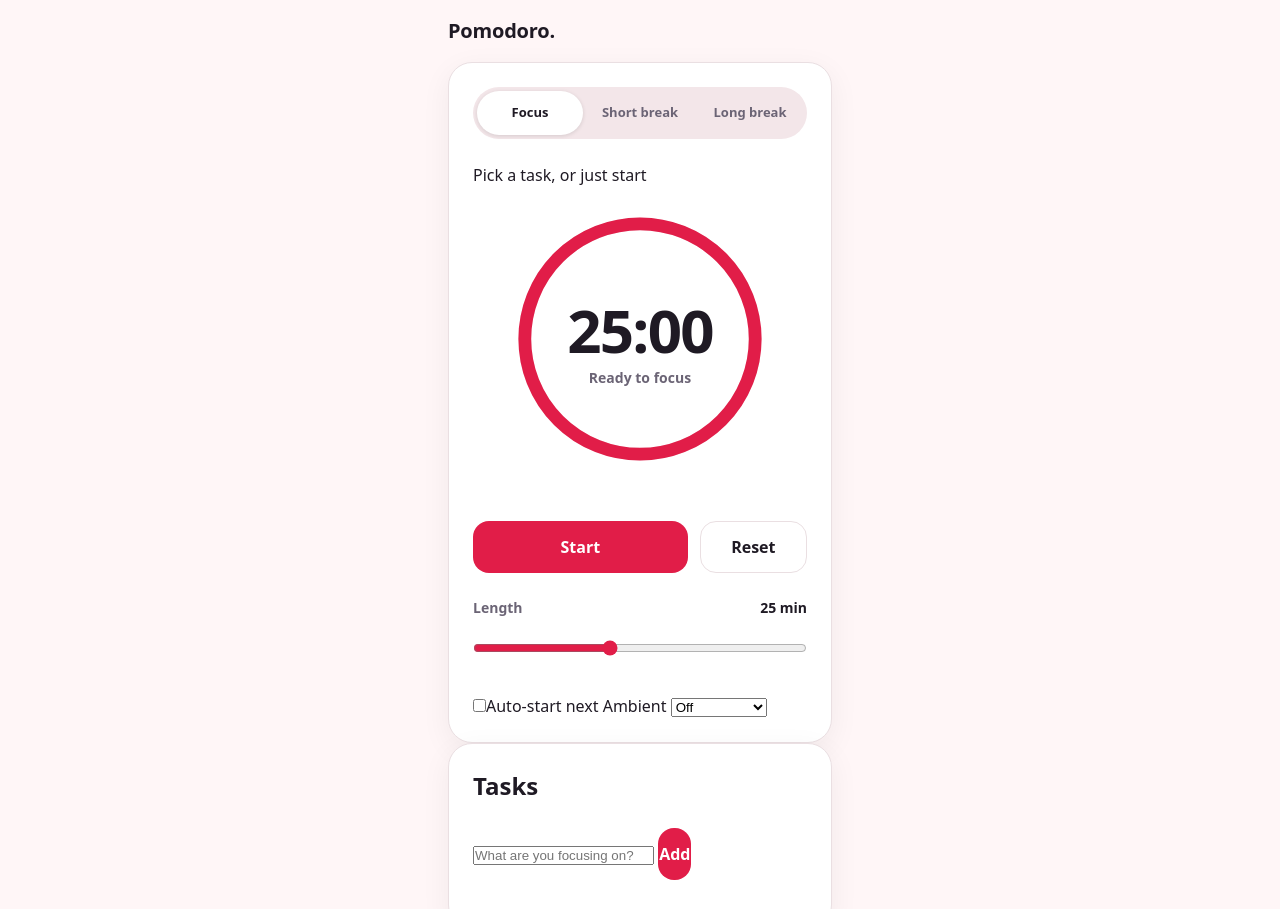
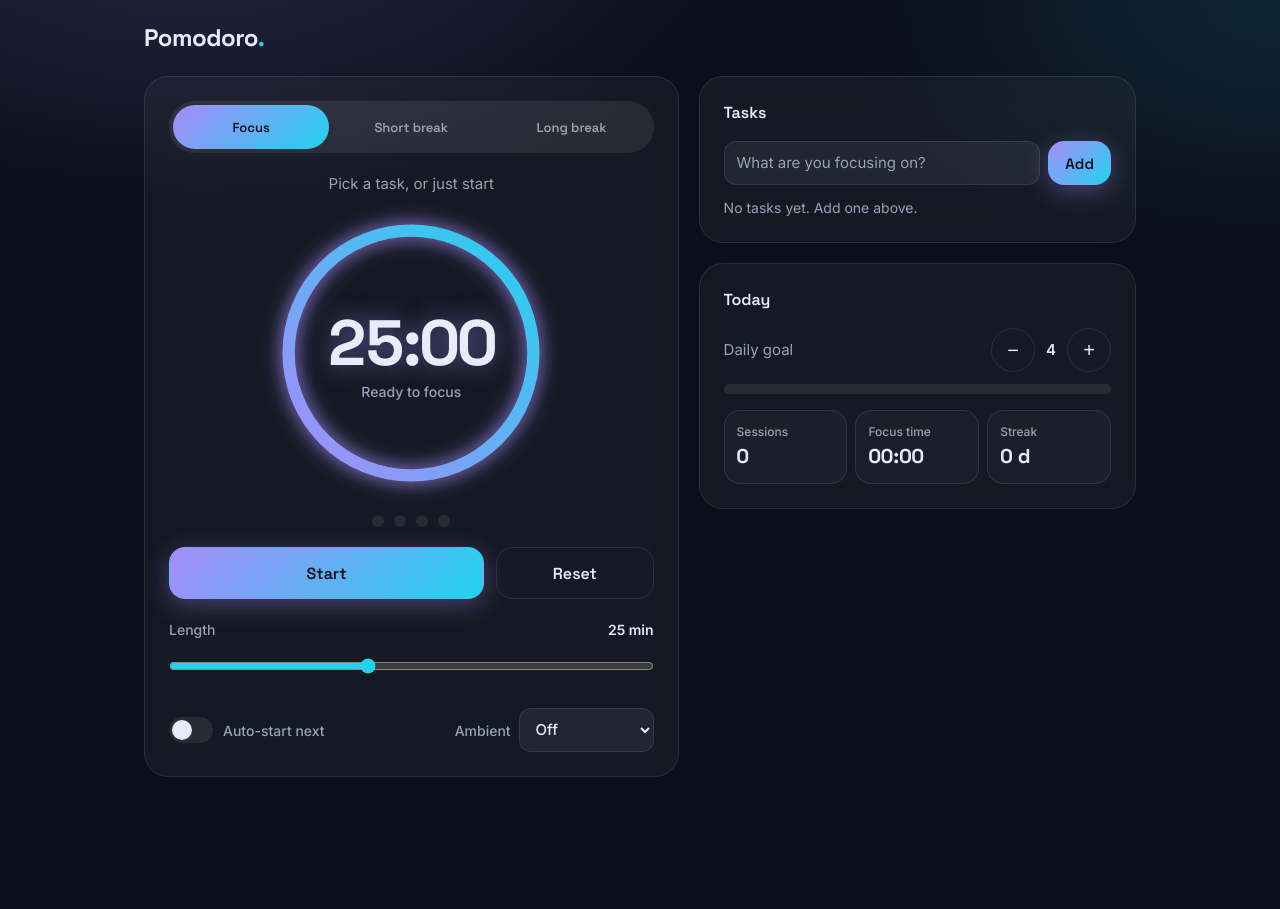
Before and after one commit to athensofgreece/pomodoro-timer, a plain HTML site: page index.html in a window 1280 px wide. Shown: the top 909 px of the page. After the commit the page ends 800 px from the top, so only its background shows below. Drawn offline with Linux system fonts and the light colour scheme.

Commit message:
Refactor pomodoro-timer.css for dark mode support

```diff
--- a/pomodoro-timer.css
+++ b/pomodoro-timer.css
@@ -1,77 +1,92 @@
 :root{
-  --bg:#FFF6F7; --card:#FFFFFF; --text:#1F1A24; --muted:#6B6475; --line:#EADFE2;
-  --track:#F3E6E9; --accent:#E11D48; --on-accent:#FFFFFF; --ring-focus:#C4B5FD;
-  color-scheme:light;
+  --bg:#0B0F1A; --card:rgba(255,255,255,.045); --line:rgba(255,255,255,.09); --text:#E8ECF8; --muted:#98A2B8;
+  --track:rgba(255,255,255,.08); --g1:#A78BFA; --g2:#22D3EE; --ink:#0B0F1A; color-scheme:dark;
 }
-:root[data-mode="shortBreak"], :root[data-mode="longBreak"]{ --accent:#047857; }
-:root[data-theme="dark"]{
-  --bg:#0F172A; --card:#192134; --text:#F8FAFC; --muted:#A3AEC2; --line:rgba(255,255,255,.1);
-  --track:#26304A; --accent:#F43F5E; --on-accent:#1A0A10; color-scheme:dark;
+:root[data-mode="shortBreak"],:root[data-mode="longBreak"]{--g1:#34D399;--g2:#A3E635}
+*{box-sizing:border-box;margin:0;padding:0}
+body{
+  font-family:Inter,system-ui,-apple-system,"Segoe UI",sans-serif; color:var(--text); line-height:1.5; min-height:100dvh;
+  background:radial-gradient(60rem 30rem at 15% -10%,rgba(167,139,250,.18),transparent 60%),radial-gradient(50rem 30rem at 100% 0,rgba(34,211,238,.12),transparent 55%),var(--bg);
+  padding:max(1.25rem,env(safe-area-inset-top)) 1rem max(1.25rem,env(safe-area-inset-bottom));
 }
-:root[data-theme="dark"][data-mode="shortBreak"], :root[data-theme="dark"][data-mode="longBreak"]{ --accent:#34D399; --on-accent:#04251A; }
+h1,h2,.time,.v,.mode,.btn{font-family:"Space Grotesk",Inter,sans-serif}
+.app{max-width:62rem;margin:0 auto;display:grid;gap:1.25rem}
+.top{display:flex;justify-content:space-between;align-items:baseline}
+h1{font-size:1.5rem;font-weight:700;letter-spacing:-.02em}h1 span{color:var(--g2)}
+.date{color:var(--muted);font-size:.875rem}
+.grid{display:grid;grid-template-columns:minmax(0,1fr);gap:1.25rem}
+@media(min-width:860px){.grid{grid-template-columns:minmax(0,1.1fr) minmax(0,.9fr);align-items:start}}
+.side{display:grid;grid-template-columns:minmax(0,1fr);gap:1.25rem}
+.card{background:var(--card);border:1px solid var(--line);border-radius:1.5rem;padding:1.5rem;backdrop-filter:blur(14px);-webkit-backdrop-filter:blur(14px)}
+.timer-card{display:grid;grid-template-columns:minmax(0,1fr);gap:1.25rem;justify-items:center}
+.timer-card>*{width:100%}
+h2{font-size:1rem;font-weight:600;margin-bottom:1rem}
+:focus-visible{outline:3px solid var(--g2);outline-offset:3px}
 
-*{box-sizing:border-box;margin:0;padding:0}
-html{-webkit-text-size-adjust:100%}
-body{
-  font-family:"Plus Jakarta Sans",system-ui,-apple-system,"Segoe UI",Roboto,sans-serif;
-  background:var(--bg); color:var(--text); min-height:100dvh; line-height:1.5;
-  display:grid; place-items:center; padding:max(1rem,env(safe-area-inset-top)) 1rem max(1rem,env(safe-area-inset-bottom));
-  transition:background-color .3s,color .3s;
-}
-.app{width:min(100%,24rem); display:grid; gap:1rem}
-.top{display:flex; align-items:center; justify-content:space-between}
-h1{font-size:1.25rem; font-weight:800; letter-spacing:-.01em}
+.modes{display:grid;grid-template-columns:repeat(3,1fr);gap:.25rem;background:var(--track);padding:.25rem;border-radius:999px}
+.mode{min-height:44px;border:0;border-radius:999px;background:transparent;color:var(--muted);font-size:.8125rem;font-weight:600;cursor:pointer;transition:background .2s,color .2s}
+.mode:hover{color:var(--text)}
+.mode.is-active{background:linear-gradient(135deg,var(--g1),var(--g2));color:var(--ink)}
+.now{text-align:center;color:var(--muted);font-size:.9375rem;min-height:1.5rem;overflow:hidden;text-overflow:ellipsis;white-space:nowrap}
+.now b{color:var(--text);font-weight:600}
 
-.icon-btn{
-  width:44px; height:44px; border-radius:50%; border:1px solid var(--line); background:var(--card);
-  color:var(--text); display:grid; place-items:center; cursor:pointer; transition:background-color .2s,transform .15s;
-}
-.icon-btn svg{width:20px;height:20px;fill:none;stroke:currentColor;stroke-width:2;stroke-linecap:round;stroke-linejoin:round}
-.icon-btn .i-sun{display:none}
-:root[data-theme="dark"] .icon-btn .i-sun{display:block}
-:root[data-theme="dark"] .icon-btn .i-moon{display:none}
-.icon-btn:active,.btn:active,.mode:active{transform:scale(.97)}
-:focus-visible{outline:3px solid var(--accent); outline-offset:3px}
+.dial{position:relative;width:min(100%,17rem);aspect-ratio:1}
+.dial svg{width:100%;height:100%;transform:rotate(-90deg);overflow:visible}
+.dial circle{fill:none;stroke-width:9}
+.track{stroke:var(--track)}
+.bar{stroke-linecap:round;stroke-dasharray:565.49;transition:stroke-dashoffset .5s linear;filter:drop-shadow(0 0 7px var(--g1))}
+.s1{stop-color:var(--g1)}.s2{stop-color:var(--g2)}
+.readout{position:absolute;inset:0;display:grid;place-content:center;text-align:center}
+.time{font-size:clamp(3rem,15vw,4rem);font-weight:700;letter-spacing:-.03em;font-variant-numeric:tabular-nums;line-height:1.05;text-shadow:0 0 24px color-mix(in srgb,var(--g1) 55%,transparent)}
+.state{color:var(--muted);font-size:.875rem;font-weight:500;margin-top:.25rem}
 
-.card{
-  background:var(--card); border:1px solid var(--line); border-radius:1.5rem; padding:1.5rem;
-  display:grid; gap:1.5rem; box-shadow:0 8px 30px rgba(31,26,36,.06); transition:background-color .3s;
-}
-.modes{display:grid; grid-template-columns:repeat(3,1fr); gap:.25rem; background:var(--track); padding:.25rem; border-radius:999px}
-.mode{
-  min-height:44px; border:0; border-radius:999px; background:transparent; color:var(--muted);
-  font:inherit; font-size:.8125rem; font-weight:600; cursor:pointer; transition:background-color .2s,color .2s;
-}
-.mode.is-active{background:var(--card); color:var(--text); box-shadow:0 1px 4px rgba(0,0,0,.12)}
+.dots{display:flex;justify-content:center;gap:.625rem}
+.dots i{width:12px;height:12px;border-radius:50%;background:var(--track);transition:background .3s,box-shadow .3s}
+.dots i.on{background:var(--g2);box-shadow:0 0 10px var(--g2)}
+.actions{display:grid;grid-template-columns:2fr 1fr;gap:.75rem}
+.btn{min-height:52px;border-radius:1rem;font-size:1rem;font-weight:600;cursor:pointer;border:1px solid transparent;transition:filter .2s,transform .15s,background .2s}
+.btn:active,.mode:active{transform:scale(.97)}
+.btn.primary{background:linear-gradient(135deg,var(--g1),var(--g2));color:var(--ink);box-shadow:0 6px 24px color-mix(in srgb,var(--g1) 35%,transparent)}
+.btn.primary:hover{filter:brightness(1.1)}
+.btn.ghost{background:transparent;color:var(--text);border-color:var(--line)}.btn.ghost:hover{background:var(--track)}
+.btn.small{min-height:44px;padding:0 1rem;font-size:.9375rem}
 
-.dial{position:relative; width:min(100%,16rem); aspect-ratio:1; margin-inline:auto}
-.dial svg{width:100%; height:100%; transform:rotate(-90deg)}
-.dial circle{fill:none; stroke-width:10}
-.track{stroke:var(--track)}
-.bar{stroke:var(--accent); stroke-linecap:round; stroke-dasharray:565.49; stroke-dashoffset:0; transition:stroke-dashoffset .5s linear,stroke .3s}
-.readout{position:absolute; inset:0; display:grid; place-content:center; text-align:center}
-.time{font-size:clamp(2.75rem,16vw,3.75rem); font-weight:800; letter-spacing:-.03em; font-variant-numeric:tabular-nums; line-height:1.1}
-.state{color:var(--muted); font-size:.875rem; font-weight:600; margin-top:.25rem}
+.length label,.opts{display:flex;justify-content:space-between;align-items:center;font-size:.875rem;color:var(--muted);font-weight:500}
+.length output{color:var(--text);font-weight:600}
+.length{display:grid;gap:.25rem}
+input[type=range]{width:100%;height:44px;background:transparent;accent-color:var(--g2);cursor:pointer}
+.opts{gap:1rem;flex-wrap:wrap}
+.switch{display:flex;align-items:center;gap:.625rem;cursor:pointer;min-height:44px}
+.switch input{position:absolute;opacity:0;width:1px;height:1px}
+.knob{width:44px;height:26px;border-radius:999px;background:var(--track);position:relative;transition:background .2s;flex:none}
+.knob::after{content:"";position:absolute;top:3px;left:3px;width:20px;height:20px;border-radius:50%;background:var(--text);transition:transform .2s}
+.switch input:checked+.knob{background:var(--g2)}.switch input:checked+.knob::after{transform:translateX(18px);background:var(--ink)}
+.switch input:focus-visible+.knob{outline:3px solid var(--g2);outline-offset:3px}
+.sound{display:flex;align-items:center;gap:.5rem}
+select,input[type=text]{min-height:44px;background:rgba(255,255,255,.06);color:var(--text);border:1px solid var(--line);border-radius:.75rem;padding:0 .75rem;font:inherit;font-size:.9375rem}
+select option{background:#151B2B}
 
-.actions{display:grid; grid-template-columns:2fr 1fr; gap:.75rem}
-.btn{
-  min-height:52px; border-radius:1rem; font:inherit; font-size:1rem; font-weight:700; cursor:pointer;
-  border:1px solid transparent; transition:filter .2s,transform .15s,background-color .2s;
-}
-.btn.primary{background:var(--accent); color:var(--on-accent)}
-.btn.primary:hover{filter:brightness(1.08)}
-.btn.ghost{background:transparent; color:var(--text); border-color:var(--line)}
-.btn.ghost:hover{background:var(--track)}
+.add{display:flex;gap:.5rem;margin-bottom:.75rem}.add input{flex:1;min-width:0}
+input::placeholder{color:var(--muted)}
+.tasks{list-style:none;display:grid;gap:.5rem;max-height:15rem;overflow:auto}
+.tasks:empty::after{content:"No tasks yet. Add one above.";color:var(--muted);font-size:.875rem}
+.task{display:flex;align-items:center;gap:.5rem;border:1px solid var(--line);border-radius:.875rem;padding:.25rem .25rem .25rem .5rem;background:rgba(255,255,255,.03)}
+.task.active{border-color:var(--g2);box-shadow:0 0 0 1px var(--g2) inset}
+.task .chk{width:44px;height:44px;flex:none;display:grid;place-items:center;cursor:pointer}
+.task .chk input{width:20px;height:20px;accent-color:var(--g2);cursor:pointer}
+.task .txt{flex:1;min-width:0;background:none;border:0;color:var(--text);text-align:left;font:inherit;font-size:.9375rem;cursor:pointer;min-height:44px;overflow:hidden;text-overflow:ellipsis;white-space:nowrap}
+.task.done .txt{text-decoration:line-through;color:var(--muted)}
+.task .n{font-size:.75rem;color:var(--muted);flex:none}
+.task .del{width:44px;height:44px;flex:none;background:none;border:0;color:var(--muted);font-size:1.25rem;cursor:pointer;border-radius:.75rem}.task .del:hover{color:#FB7185}
 
-.length{display:grid; gap:.5rem}
-.length label{display:flex; justify-content:space-between; font-size:.875rem; font-weight:600; color:var(--muted)}
-.length output{color:var(--text)}
-input[type=range]{width:100%; height:44px; background:transparent; accent-color:var(--accent); cursor:pointer}
-
-.stats{display:grid; grid-template-columns:1fr 1fr; gap:.75rem}
-.stats>div{background:var(--card); border:1px solid var(--line); border-radius:1rem; padding:.875rem 1rem; display:grid}
-.k{font-size:.75rem; font-weight:600; color:var(--muted)}
-.v{font-size:1.375rem; font-weight:800; font-variant-numeric:tabular-nums}
-.sr{position:absolute; width:1px; height:1px; overflow:hidden; clip:rect(0 0 0 0); white-space:nowrap}
-
-@media (prefers-reduced-motion:reduce){ *{transition:none !important} }
+.goal{display:grid;gap:.75rem;margin-bottom:1rem}
+.row{display:flex;justify-content:space-between;align-items:center;font-size:.9375rem;color:var(--muted)}
+.stepper{display:flex;align-items:center;gap:.25rem}.stepper b{min-width:1.5rem;text-align:center;color:var(--text)}
+.stepper button{width:44px;height:44px;border-radius:50%;border:1px solid var(--line);background:transparent;color:var(--text);font-size:1.25rem;cursor:pointer}
+.meter{height:10px;border-radius:999px;background:var(--track);overflow:hidden}
+.meter i{display:block;height:100%;width:0;border-radius:inherit;background:linear-gradient(90deg,var(--g1),var(--g2));transition:width .4s}
+.stats{display:grid;grid-template-columns:repeat(3,1fr);gap:.5rem}
+.stats>div{background:rgba(255,255,255,.03);border:1px solid var(--line);border-radius:1rem;padding:.75rem;display:grid}
+.k{font-size:.75rem;color:var(--muted);font-weight:500}.v{font-size:1.25rem;font-weight:700;font-variant-numeric:tabular-nums}
+.sr{position:absolute;width:1px;height:1px;overflow:hidden;clip:rect(0 0 0 0);white-space:nowrap}
+@media(prefers-reduced-motion:reduce){*{transition:none!important}}
```
